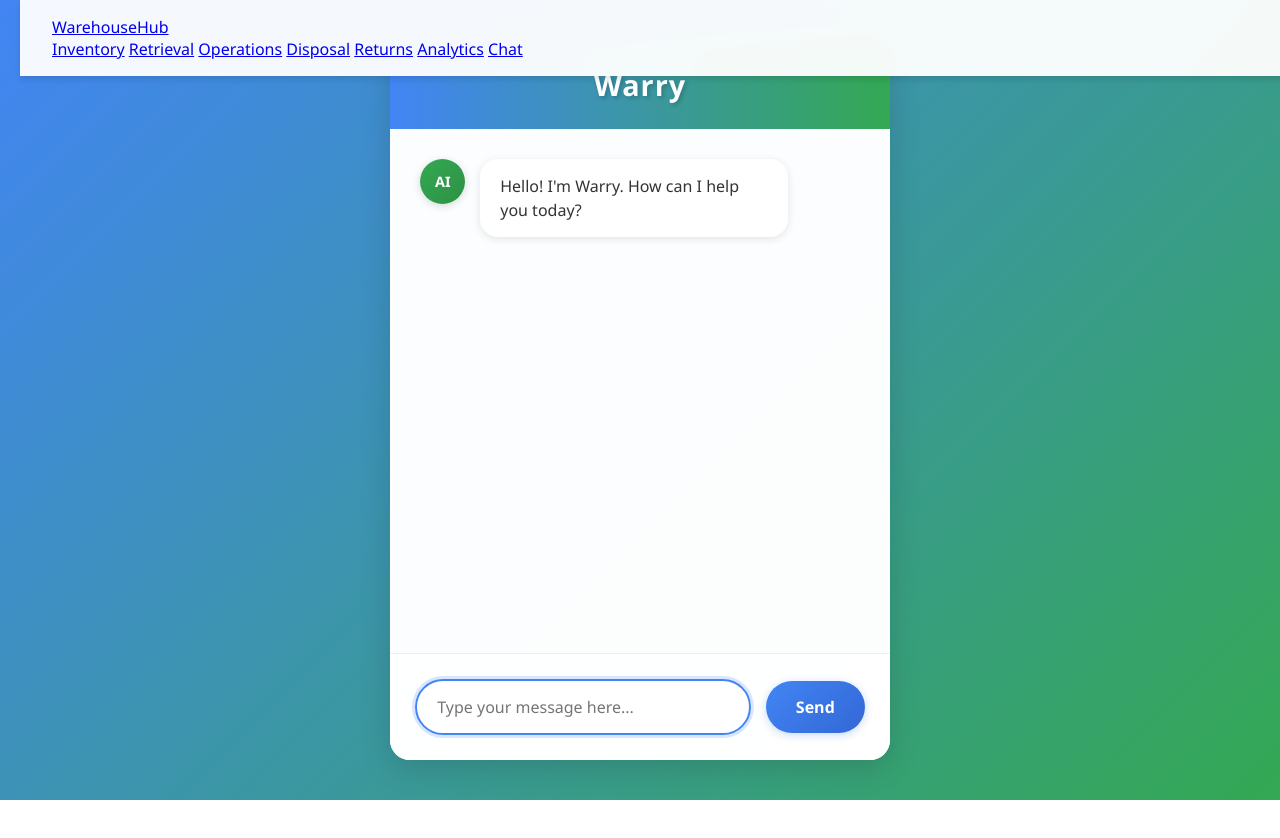
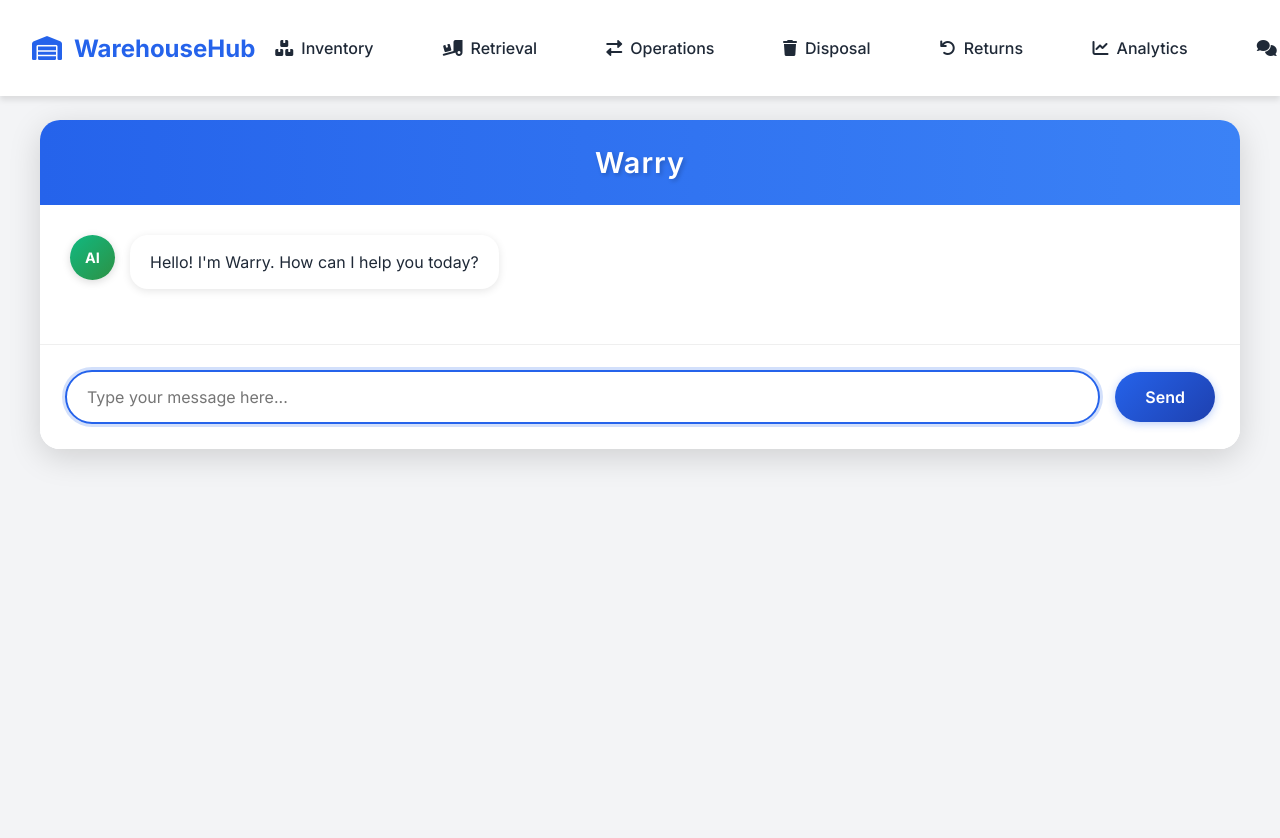
Before and after one commit to mohdomi/hackathon1, a plain HTML site: page frontend/chat.html in a window 1280 px wide. Before the commit the page ends 800 px from the top, so only its background shows below. Drawn offline with Linux system fonts and the light colour scheme.

Commit message:
bug fix 5 + some minorui changes

```diff
--- a/backend/package.json
+++ b/backend/package.json
@@ -14,6 +14,7 @@
     "@google/genai": "^0.10.0",
     "axios": "^1.9.0",
     "body-parser": "^2.2.0",
+    "cors": "^2.8.5",
     "dotenv": "^16.5.0",
     "express": "^5.1.0",
     "mongoose": "^8.14.0",
--- a/frontend/chat.html
+++ b/frontend/chat.html
@@ -4,25 +4,135 @@
     <meta charset="UTF-8">
     <meta name="viewport" content="width=device-width, initial-scale=1.0">
     <title>AI Chat with Gemini</title>
+    <!-- Add Google Fonts and Font Awesome for consistency -->
+    <link href="https://fonts.googleapis.com/css2?family=Inter:wght@300;400;500;600;700&display=swap" rel="stylesheet">
+    <link rel="stylesheet" href="https://cdnjs.cloudflare.com/ajax/libs/font-awesome/6.0.0/css/all.min.css">
     <style>
+        :root {
+            --primary-color: #2563eb;
+            --secondary-color: #1e40af;
+            --accent-color: #3b82f6;
+            --text-color: #1f2937;
+            --light-bg: #f3f4f6;
+            --success-color: #10b981;
+            --warning-color: #f59e0b;
+            --danger-color: #ef4444;
+        }
         * {
             margin: 0;
             padding: 0;
             box-sizing: border-box;
-            font-family: 'Segoe UI', Tahoma, Geneva, Verdana, sans-serif;
+            font-family: 'Inter', sans-serif;
         }
-
         body {
-            background: linear-gradient(135deg, #4285f4, #34a853);
-            height: 100vh;
+            color: var(--text-color);
+            background: var(--light-bg);
+            min-height: 100vh;
+            position: relative;
+            overflow-x: hidden;
+        }
+        .header {
+            background: rgba(255, 255, 255, 0.95);
+            padding: 1rem 2rem;
+            box-shadow: 0 4px 6px rgba(0, 0, 0, 0.1);
+            position: fixed;
+            width: 100%;
+            top: 0;
+            z-index: 1000;
+            backdrop-filter: blur(10px);
+            transform-style: preserve-3d;
+        }
+        .nav-container {
+            max-width: 1400px;
+            margin: 0 auto;
             display: flex;
-            flex-direction: column;
-            padding: 20px;
+            justify-content: space-between;
+            align-items: center;
         }
-
+        .logo {
+            font-size: 1.5rem;
+            font-weight: 700;
+            color: var(--primary-color);
+            text-decoration: none;
+            display: flex;
+            align-items: center;
+            gap: 0.75rem;
+            transition: transform 0.3s;
+            position: relative;
+        }
+        .logo::after {
+            content: '';
+            position: absolute;
+            bottom: -5px;
+            left: 0;
+            width: 0;
+            height: 2px;
+            background: var(--primary-color);
+            transition: width 0.3s ease;
+        }
+        .logo:hover {
+            transform: scale(1.05);
+        }
+        .logo:hover::after {
+            width: 100%;
+        }
+        .nav-links {
+            display: flex;
+            gap: 2rem;
+        }
+        .nav-links a {
+            color: var(--text-color);
+            text-decoration: none;
+            font-weight: 500;
+            transition: all 0.3s;
+            padding: 0.75rem 1.25rem;
+            border-radius: 8px;
+            display: flex;
+            align-items: center;
+            gap: 0.5rem;
+            position: relative;
+            overflow: hidden;
+        }
+        .nav-links a::before {
+            content: '';
+            position: absolute;
+            top: 0;
+            left: 0;
+            width: 100%;
+            height: 100%;
+            background: rgba(37, 99, 235, 0.1);
+            transform: translateY(100%);
+            transition: transform 0.3s ease;
+            z-index: -1;
+        }
+        .nav-links a:hover {
+            color: var(--primary-color);
+        }
+        .nav-links a:hover::before {
+            transform: translateY(0);
+        }
+        .nav-links a i {
+            transition: transform 0.3s ease;
+        }
+        .nav-links a:hover i {
+            transform: translateY(-3px);
+        }
+        .nav-right {
+            display: flex;
+            align-items: center;
+            gap: 1rem;
+        }
+        .menu-toggle {
+            display: none;
+            background: none;
+            border: none;
+            font-size: 1.5rem;
+            cursor: pointer;
+            color: var(--text-color);
+        }
         .chat-container {
             max-width: 1200px;
-            margin: 20px auto;
+            margin: 120px auto 20px auto;
             background: rgba(255, 255, 255, 0.95);
             border-radius: 20px;
             box-shadow: 0 8px 32px rgba(0, 0, 0, 0.15);
@@ -32,9 +142,8 @@
             overflow: hidden;
             backdrop-filter: blur(10px);
         }
-
         .chat-header {
-            background: linear-gradient(90deg, #4285f4, #34a853);
+            background: linear-gradient(90deg, var(--primary-color), var(--accent-color));
             color: white;
             padding: 25px;
             text-align: center;
@@ -43,30 +152,25 @@
             letter-spacing: 1px;
             text-shadow: 2px 2px 4px rgba(0, 0, 0, 0.2);
         }
-
         .chat-messages {
             flex: 1;
             overflow-y: auto;
             padding: 30px;
             background: rgba(255, 255, 255, 0.7);
         }
-
         .message {
             margin-bottom: 25px;
             display: flex;
             align-items: flex-start;
             animation: fadeIn 0.3s ease-in;
         }
-
         @keyframes fadeIn {
             from { opacity: 0; transform: translateY(10px); }
             to { opacity: 1; transform: translateY(0); }
         }
-
         .message.user {
             flex-direction: row-reverse;
         }
-
         .message-content {
             max-width: 70%;
             padding: 15px 20px;
@@ -75,17 +179,14 @@
             box-shadow: 0 2px 8px rgba(0, 0, 0, 0.1);
             line-height: 1.5;
         }
-
         .user .message-content {
-            background: linear-gradient(135deg, #4285f4, #3367d6);
+            background: linear-gradient(135deg, var(--primary-color), var(--secondary-color));
             color: white;
         }
-
         .bot .message-content {
             background: white;
-            color: #333;
+            color: var(--text-color);
         }
-
         .avatar {
             width: 45px;
             height: 45px;
@@ -98,21 +199,17 @@
             box-shadow: 0 2px 8px rgba(0, 0, 0, 0.15);
             transition: transform 0.2s;
         }
-
         .avatar:hover {
             transform: scale(1.1);
         }
-
         .user .avatar {
-            background: linear-gradient(135deg, #4285f4, #3367d6);
+            background: linear-gradient(135deg, var(--primary-color), var(--secondary-color));
             color: white;
         }
-
         .bot .avatar {
-            background: linear-gradient(135deg, #34a853, #2d9144);
+            background: linear-gradient(135deg, var(--success-color), #2d9144);
             color: white;
         }
-
         .input-container {
             padding: 25px;
             background: rgba(255, 255, 255, 0.9);
@@ -121,25 +218,22 @@
             gap: 15px;
             align-items: center;
         }
-
         #message-input {
             flex: 1;
             padding: 15px 20px;
-            border: 2px solid rgba(66, 133, 244, 0.3);
+            border: 2px solid rgba(37, 99, 235, 0.3);
             border-radius: 30px;
             outline: none;
             font-size: 1rem;
             transition: all 0.3s;
             background: rgba(255, 255, 255, 0.9);
         }
-
         #message-input:focus {
-            border-color: #4285f4;
-            box-shadow: 0 0 0 3px rgba(66, 133, 244, 0.2);
+            border-color: var(--primary-color);
+            box-shadow: 0 0 0 3px rgba(37, 99, 235, 0.2);
         }
-
         #send-button {
-            background: linear-gradient(135deg, #4285f4, #3367d6);
+            background: linear-gradient(135deg, var(--primary-color), var(--secondary-color));
             color: white;
             border: none;
             padding: 15px 30px;
@@ -148,18 +242,15 @@
             font-size: 1rem;
             font-weight: 600;
             transition: all 0.3s;
-            box-shadow: 0 2px 8px rgba(66, 133, 244, 0.3);
+            box-shadow: 0 2px 8px rgba(37, 99, 235, 0.3);
         }
-
         #send-button:hover {
             transform: translateY(-2px);
-            box-shadow: 0 4px 12px rgba(66, 133, 244, 0.4);
+            box-shadow: 0 4px 12px rgba(37, 99, 235, 0.4);
         }
-
         #send-button:active {
             transform: translateY(0);
         }
-
         .typing-indicator {
             padding: 15px 20px;
             background: white;
@@ -168,63 +259,47 @@
             color: #666;
             animation: pulse 1.5s infinite;
         }
-
         @keyframes pulse {
             0% { opacity: 0.6; }
             50% { opacity: 1; }
             100% { opacity: 0.6; }
         }
-
         @media (max-width: 768px) {
             body {
                 padding: 0;
             }
-
             .chat-container {
-                margin: 0;
+                margin: 80px 0 0 0;
                 border-radius: 0;
                 height: 100vh;
             }
-
             .message-content {
                 max-width: 85%;
             }
+            .nav-links {
+                display: none;
+            }
+            .menu-toggle {
+                display: block;
+            }
         }
-
         /* Custom scrollbar */
         .chat-messages::-webkit-scrollbar {
             width: 8px;
         }
-
         .chat-messages::-webkit-scrollbar-track {
             background: rgba(240, 242, 245, 0.5);
         }
-
         .chat-messages::-webkit-scrollbar-thumb {
-            background: rgba(66, 133, 244, 0.5);
+            background: rgba(37, 99, 235, 0.5);
             border-radius: 4px;
         }
-
         .chat-messages::-webkit-scrollbar-thumb:hover {
-            background: rgba(66, 133, 244, 0.7);
+            background: rgba(37, 99, 235, 0.7);
         }
-
-        .header {
-            background: rgba(255, 255, 255, 0.95);
-            padding: 1rem 2rem;
-            box-shadow: 0 4px 6px rgba(0, 0, 0, 0.1);
-            position: fixed;
-            width: 100%;
-            top: 0;
-            z-index: 1000;
-            backdrop-filter: blur(10px);
-            transform-style: preserve-3d;
-        }
-
     </style>
 </head>
 <body>
-
     <header class="header">
         <div class="nav-container">
             <a href="index.html" class="logo">
@@ -238,8 +313,12 @@
                 <a href="waste.html"><i class="fas fa-trash"></i> Disposal</a>
                 <a href="return.html"><i class="fas fa-undo"></i> Returns</a>
                 <a href="logs.html"><i class="fas fa-chart-line"></i> Analytics</a>
-                <a href="chat.html"><i class="fas fa-comments"></i> Chat</a>
-
+                <a href="chat.html"><i class="fas fa-comments"></i>AI Help</a>
+            </div>
+            <div class="nav-right">
+                <button class="menu-toggle" id="menuToggle">
+                    <i class="fas fa-bars"></i>
+                </button>
             </div>
         </div>
     </header>
```
Also changed, not shown: backend/db/db.js (+28 -0 lines), frontend/index.html (+1 -1 lines), frontend/logs.html (+1 -1 lines), frontend/placement.html (+1 -1 lines), frontend/rearange.html (+4 -4 lines), frontend/retrieval.html (+55 -29 lines), frontend/return.html (+7 -7 lines), frontend/waste.html (+1 -1 lines), 2 other files.
